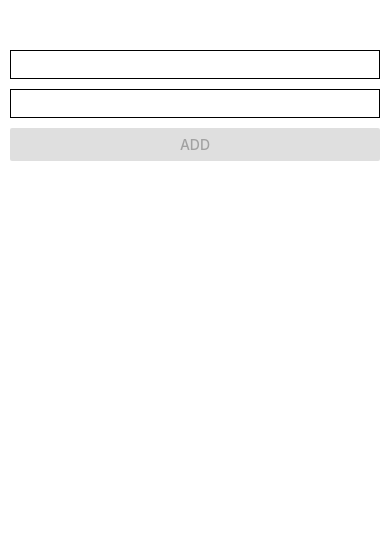
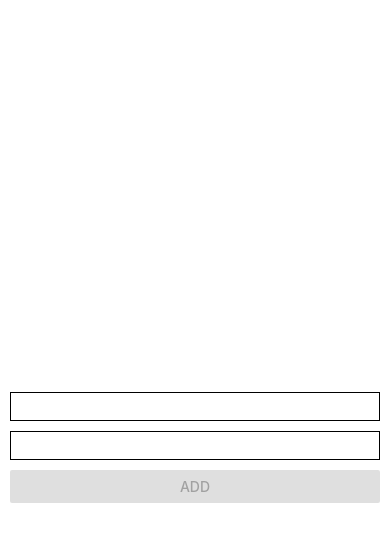
Before and after one commit to MuhammadSalman009-tech/CS50-react-native, a React Native app: screen / in a window 390 px wide. Both pictures are taken after a click on the button "ADD CONTACT". Shown: the top 542 px of the page. Built offline with nearby package versions, Linux system fonts and the light colour scheme.

Commit message:
feat: before lec6(navigation)

```diff
--- a/AddContact.js
+++ b/AddContact.js
@@ -18,6 +18,8 @@ const styles = StyleSheet.create({
     paddingTop: 50,
     paddingLeft: 10,
     paddingRight: 10,
+    flex: 1,
+    justifyContent: "center",
   },
 });
 export default class AddContact extends Component {
@@ -47,10 +49,13 @@ export default class AddContact extends Component {
     }
   };
   validateForm = () => {
+    const names = this.state.name.split(" ");
     if (
       +this.state.phone >= 0 &&
       this.state.phone.length === 10 &&
-      this.state.name.length >= 3
+      names.length >= 2 &&
+      names[0] &&
+      names[1]
     ) {
       this.setState({ isFormValid: true });
     } else {
@@ -62,7 +67,7 @@ export default class AddContact extends Component {
   };
   render() {
     return (
-      <KeyboardAvoidingView behavior="position" style={styles.form}>
+      <KeyboardAvoidingView behavior="padding" style={styles.form}>
         <TextInput
           style={styles.input}
           value={this.state.name}
--- a/App.js
+++ b/App.js
@@ -1,3 +1,4 @@
+<script src="http://localhost:8097"></script>;
 import { StatusBar } from "expo-status-bar";
 import Contacts, { compareNames } from "./Contacts";
 import React from "react";
--- a/package.json
+++ b/package.json
@@ -8,6 +8,7 @@
     "eject": "expo eject"
   },
   "dependencies": {
+    "@react-navigation/native": "^6.0.1",
     "expo": "~42.0.1",
     "expo-status-bar": "~1.0.4",
     "react": "16.13.1",
```
Also changed, not shown: navigation-examples/0-Switch.js (added), 1 other file (tests, documents, lock files or other folders).
